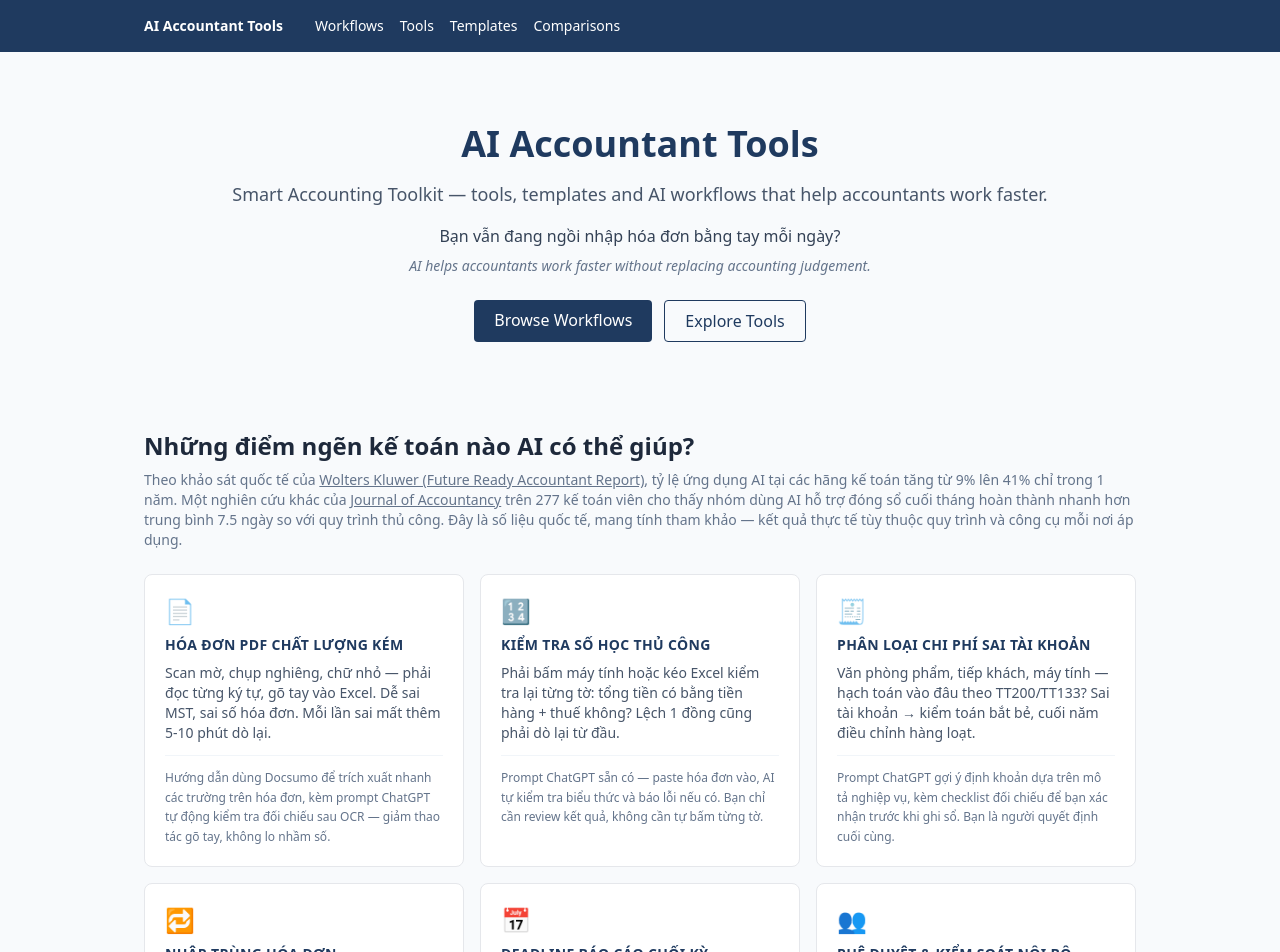
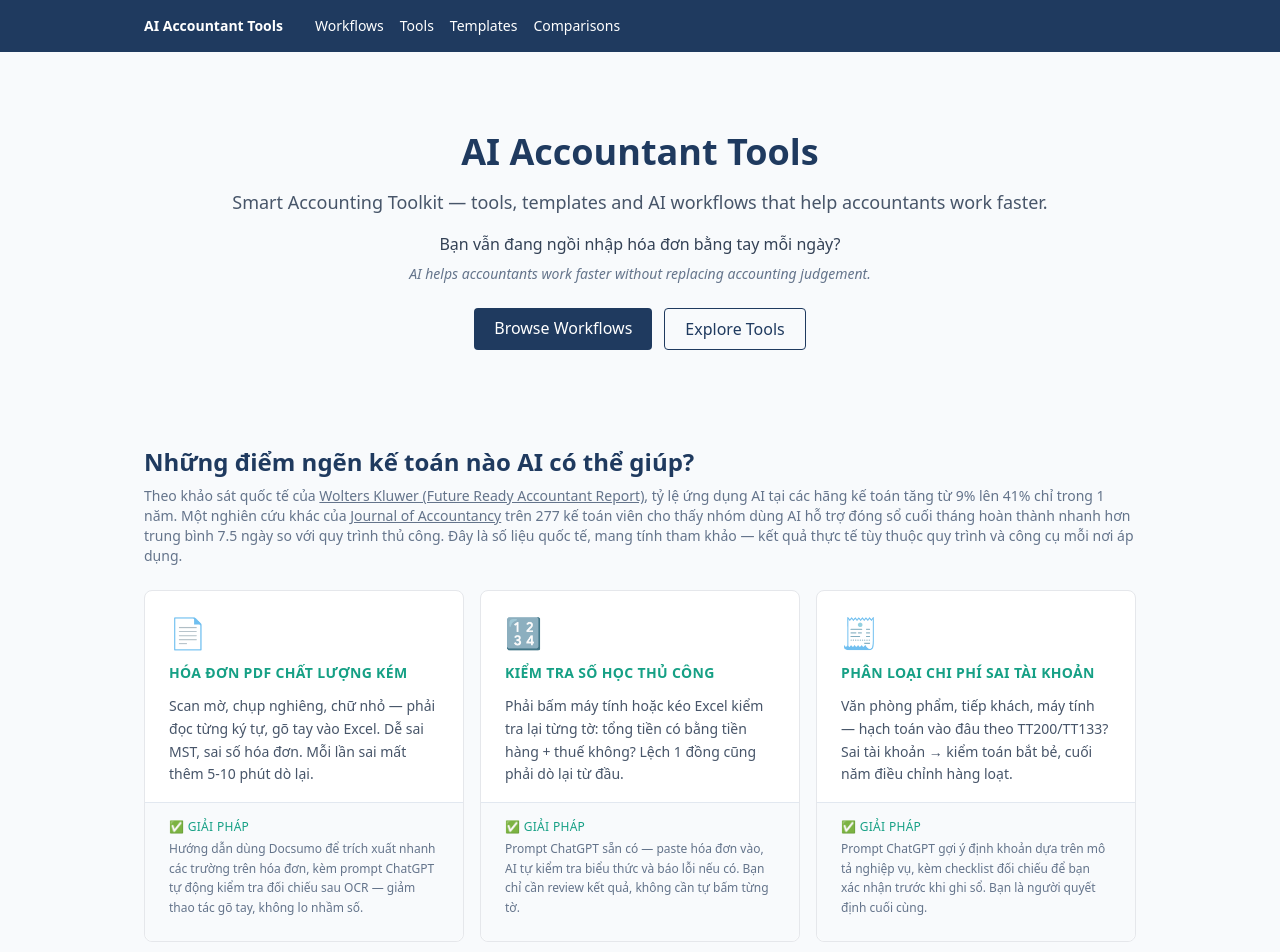
Before and after one commit to Meomeo-NT/ai-accountant-tools, a Next.js app: page / in a window 1280 px wide. Shown: the top 952 px of the page. Built offline with nearby package versions, Linux system fonts and the light colour scheme.

Commit message:
ui: improve landing page layout — colors, spacing, PainCard hierarchy

```diff
--- a/src/app/page.tsx
+++ b/src/app/page.tsx
@@ -9,7 +9,7 @@ export default function HomePage() {
 
   return (
     <div>
-      <section className="text-center py-10">
+      <section className="text-center py-12">
         <h1 className="text-4xl font-bold text-brand">
           AI Accountant Tools
         </h1>
@@ -42,7 +42,7 @@ export default function HomePage() {
 
       <PainSection />
 
-      <section className="mt-10">
+      <section className="mt-16">
         <h2 className="text-2xl font-semibold mb-4">Featured Workflows</h2>
         <div className="grid md:grid-cols-2 gap-4">
           {workflows.map((w) => (
--- a/src/components/PainCard.tsx
+++ b/src/components/PainCard.tsx
@@ -7,11 +7,14 @@ interface PainCardProps {
 
 export default function PainCard({ icon, pain, consequence, solution }: PainCardProps) {
   return (
-    <div className="border rounded-lg p-5 bg-white hover:shadow transition-shadow">
-      <div className="text-2xl mb-2">{icon}</div>
-      <h3 className="font-bold text-brand text-sm uppercase tracking-wide">{pain}</h3>
-      <p className="text-sm text-slate-600 mt-2">{consequence}</p>
-      <div className="mt-3 pt-3 border-t border-slate-100">
+    <div className="border rounded-lg p-6 bg-white hover:shadow-md transition-shadow flex flex-col">
+      <div className="text-3xl mb-3">{icon}</div>
+      <h3 className="font-bold text-sm uppercase tracking-wide text-accent">{pain}</h3>
+      <p className="text-sm text-slate-600 mt-3 leading-relaxed">{consequence}</p>
+      <div className="mt-4 pt-4 border-t border-slate-200 bg-slate-50 -mx-6 -mb-6 px-6 pb-6 rounded-b-lg">
+        <p className="text-xs font-medium text-accent uppercase tracking-wide mb-1">
+          ✅ Giải pháp
+        </p>
         <p className="text-xs text-slate-500 leading-relaxed">{solution}</p>
       </div>
     </div>
--- a/src/components/PainSection.tsx
+++ b/src/components/PainSection.tsx
@@ -54,7 +54,7 @@ const painPoints = [
 export default function PainSection() {
   return (
     <section className="mt-12">
-      <h2 className="text-2xl font-semibold mb-2">
+      <h2 className="text-2xl font-bold mb-2 text-brand">
         Những điểm ngẽn kế toán nào AI có thể giúp?
       </h2>
       <p className="text-sm text-slate-500 mb-6">
--- a/tailwind.config.ts
+++ b/tailwind.config.ts
@@ -11,6 +11,10 @@ const config: Config = {
           DEFAULT: "#1f3a5f",
           light: "#2c5282",
         },
+        accent: {
+          DEFAULT: "#16a085",
+          light: "#1abc9c",
+        },
       },
     },
   },
```
